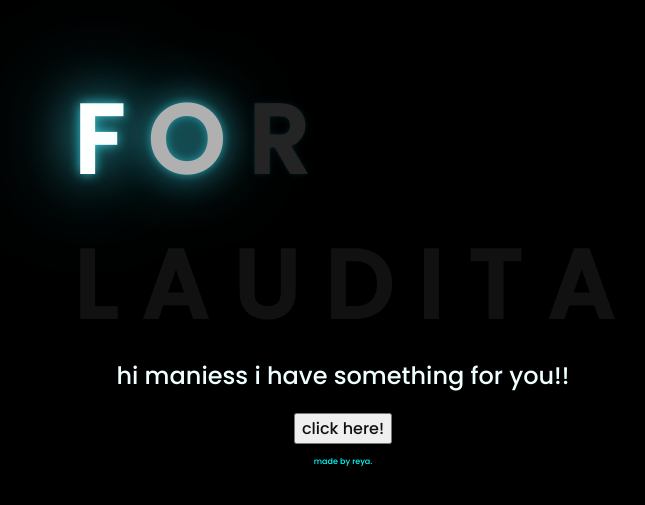
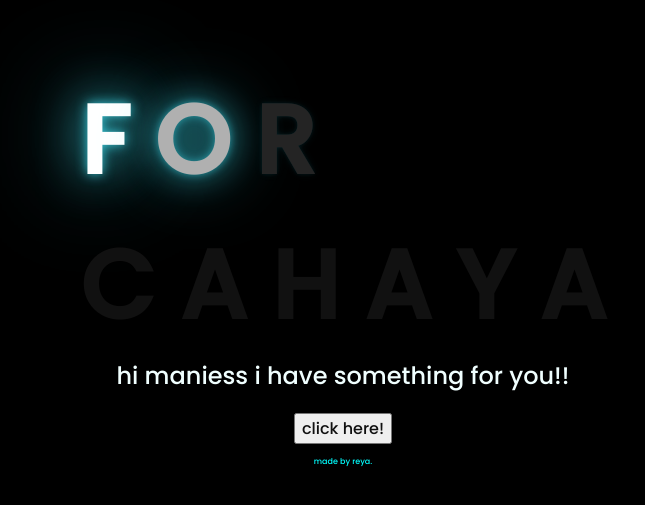
Before and after one commit to yuerez/caya, a plain HTML site: page index.html in a window 1280 px wide. Shown: the part 135-640 px from the top of the page, without its empty margins (305-950 px from the left). Drawn offline with Linux system fonts and the light colour scheme.

Commit message:
index.html

```diff
--- a/index.html
+++ b/index.html
@@ -14,12 +14,11 @@
         <span>O</span>
         <span>R</span>
     </br>
-        <span>L</span>
+        <span>C</span>
         <span>A</span>
-        <span>U</span>
-        <span>D</span>
-        <span>I</span>
-        <span>T</span>
+        <span>H</span>
+        <span>A</span>
+        <span>Y</span>
         <span>A</span>
     </div>
     <div class="description">
```
